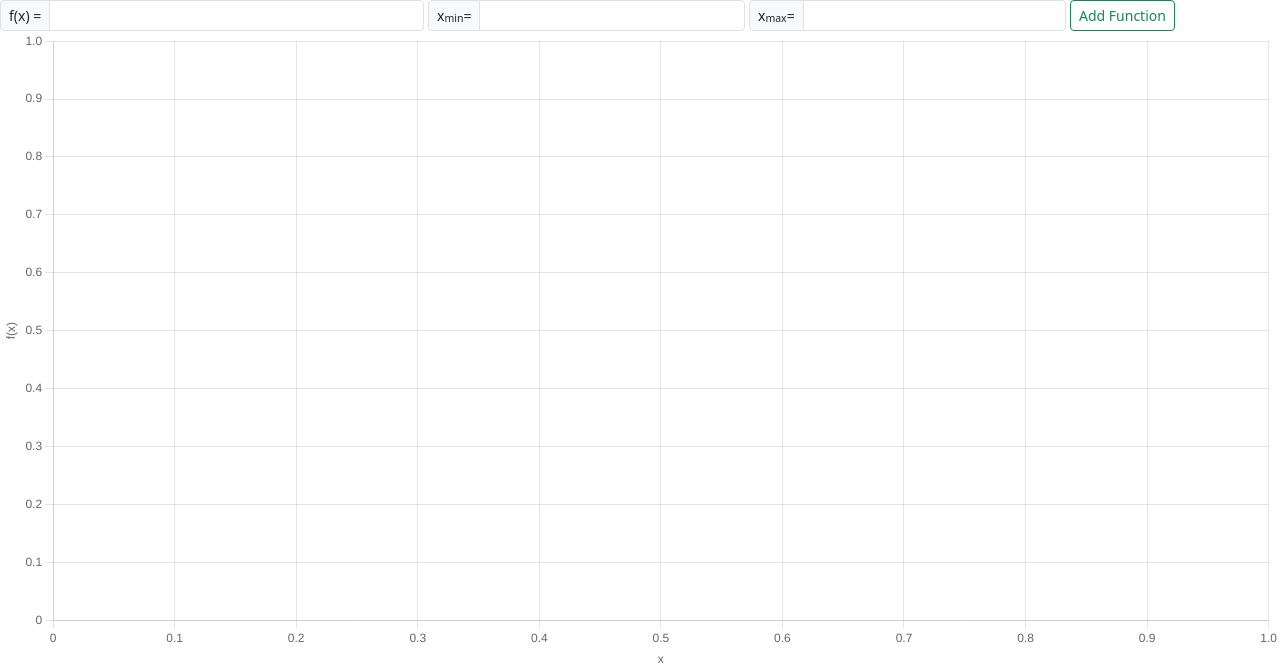
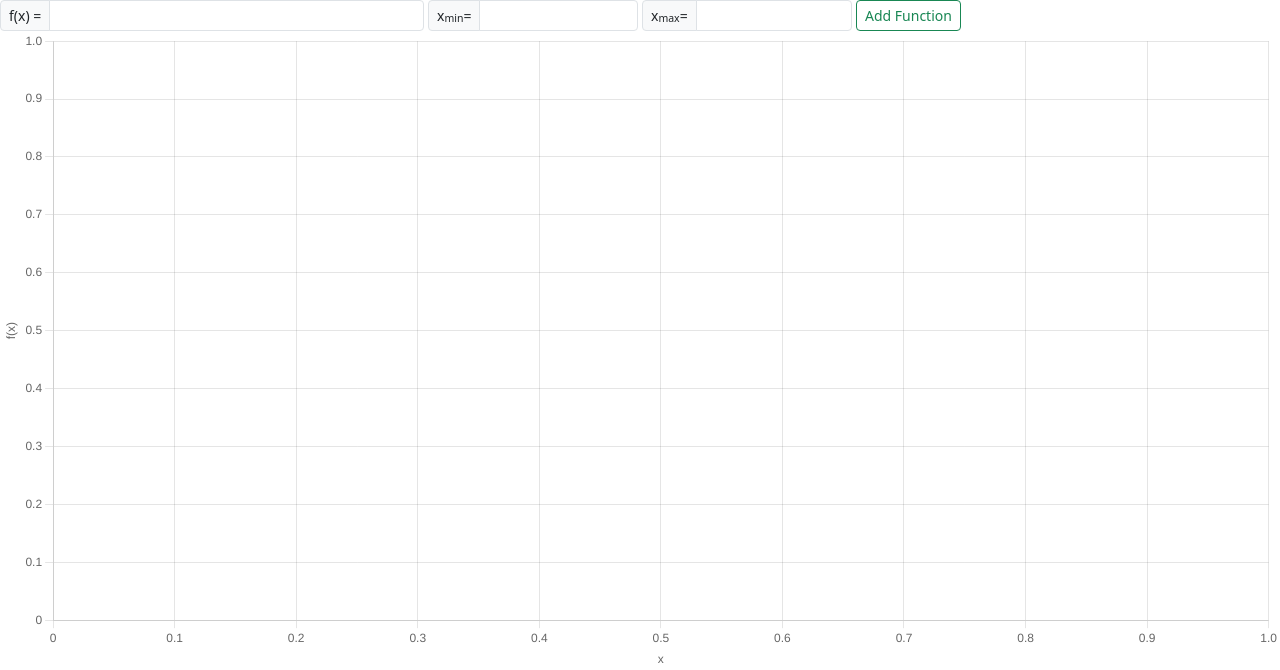
Before and after one commit to af0liveira/funplotter, a Flask app: page / in a window 1280 px wide. Shown: the part 58-728 px from the top of the page. Run offline with Flask 3, Linux system fonts and the light colour scheme.

Commit message:
WIP: bootstrapping function forms

```diff
--- a/app/templates/index.html
+++ b/app/templates/index.html
@@ -29,7 +29,7 @@
       {% for function, edit_form in functions | zip(edit_forms) %}
         <form class="row row-cols-sm-auto g-1 align-items-center" action="{{ url_for('index') }}" method="post" novalidate>
           {{ edit_form.hidden_tag() }}
-          <div class="col-sm-4">
+          <div class="col-12 col-sm-4">
             <div class="input-group input-group-sm">
               {{ edit_form.function.label(class_="input-group-text") }}
               {% if edit_form.function.errors %}
@@ -46,7 +46,7 @@
             </div>
           </div>
 
-          <div class="col-sm-2">
+          <div class="col-6 col-sm-2">
             <div class="input-group input-group-sm col-6">
               {{ edit_form.xMin.label(class_="input-group-text") }}
               {% if edit_form.xMin.errors %}
@@ -63,7 +63,7 @@
             </div>
           </div>
 
-          <div class="col-sm-2">
+          <div class="col-6 col-sm-2">
             <div class="input-group input-group-sm">
               {{ edit_form.xMax.label(class_="input-group-text") }}
               {% if edit_form.xMax.errors %}
@@ -80,7 +80,7 @@
             </div>
           </div>
 
-          <div class="col-sm-4">
+          <div class="col-12 col-sm-4">
             {{ edit_form.update(class_="btn btn-outline-primary btn-sm") }}
             {{ edit_form.delete(class_="btn btn-outline-danger btn-sm") }}
           </div>
@@ -109,7 +109,7 @@
           </div>
         </div>
 
-        <div class="col-6 col-sm-3">
+        <div class="col-6 col-sm-2">
           <div class="input-group input-group-sm">
             {{ add_form.xMin.label(class_="input-group-text") }}
             {% if add_form.xMin.errors %}
@@ -125,7 +125,7 @@
           </div>
         </div>
 
-        <div class="col-6 col-sm-3">
+        <div class="col-6 col-sm-2">
           <div class="input-group input-group-sm">
             {{ add_form.xMax.label(class_="input-group-text") }}
             {% if add_form.xMax.errors %}
@@ -141,7 +141,7 @@
           </div>
         </div>
 
-        <div class="col-12 col-sm-2">
+        <div class="col-12 col-sm-4">
           <div class="fn-form__buttons">
             {{ add_form.submit(class_="btn btn-outline-success btn-sm") }}
           </div>
```
